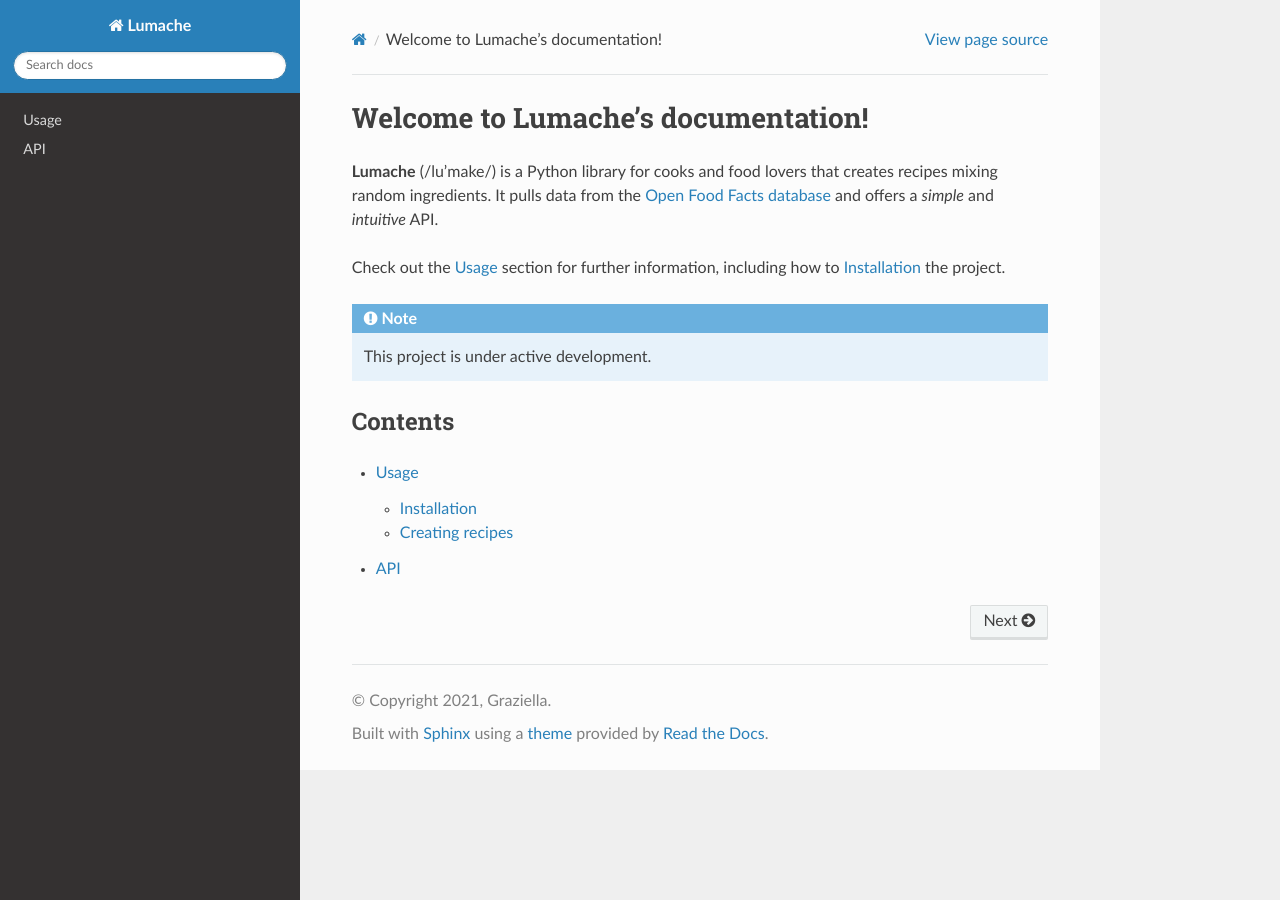
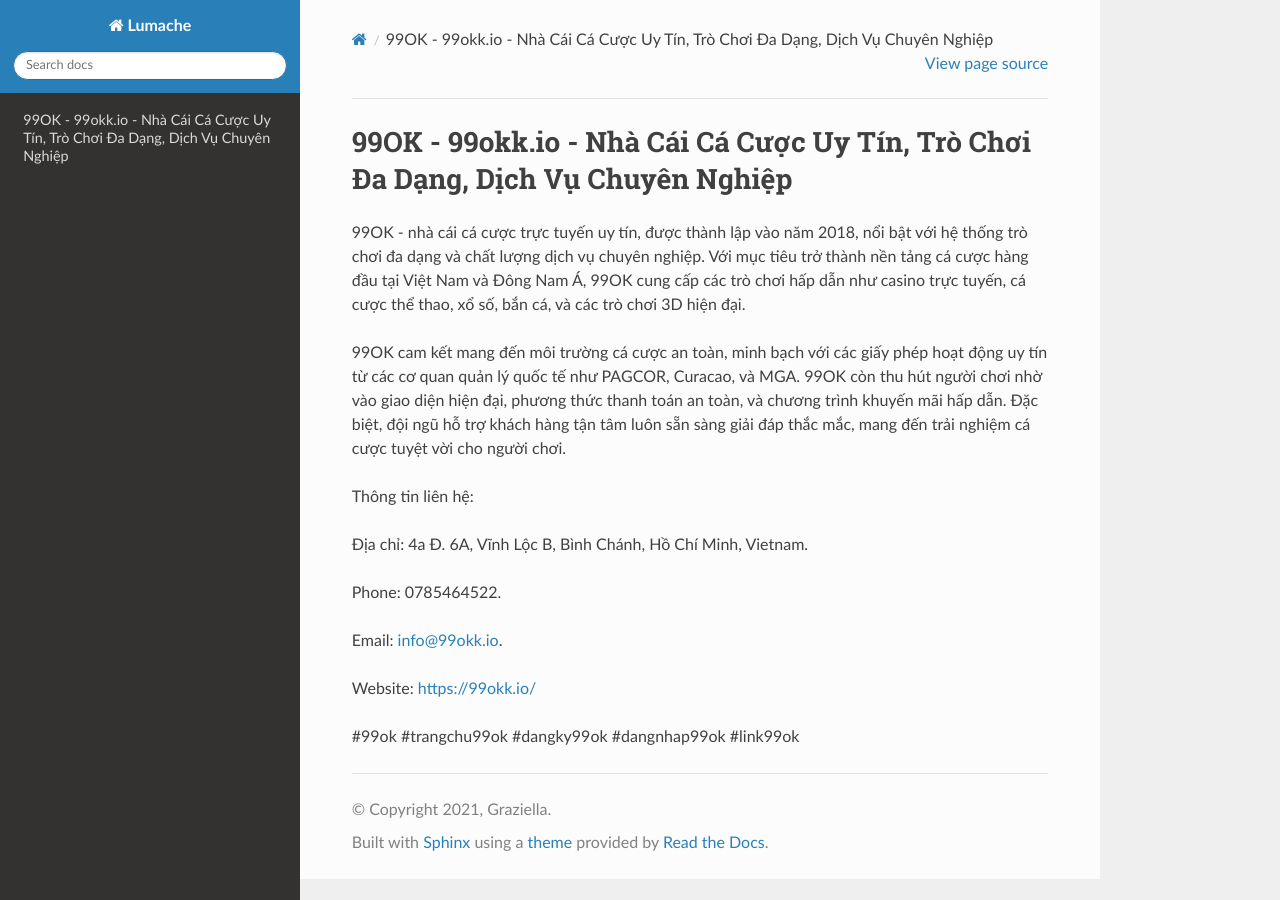
Before and after one commit to p8ebermouc/99okkio, a Sphinx documentation site: the page built from docs/source/index.rst, in a window 1280 px wide. Built offline with Sphinx 7.4.7 and the Read the Docs theme 3.1.0, drawn with Linux system fonts in a browser that asks for light colours.

Commit message:
Update index.rst

```diff
--- a/docs/source/index.rst
+++ b/docs/source/index.rst
@@ -1,22 +1,18 @@
-Welcome to Lumache's documentation!
+99OK - 99okk.io - Nhà Cái Cá Cược Uy Tín, Trò Chơi Đa Dạng, Dịch Vụ Chuyên Nghiệp
 ===================================
 
-**Lumache** (/lu'make/) is a Python library for cooks and food lovers
-that creates recipes mixing random ingredients.
-It pulls data from the `Open Food Facts database <https://world.openfoodfacts.org/>`_
-and offers a *simple* and *intuitive* API.
+99OK - nhà cái cá cược trực tuyến uy tín, được thành lập vào năm 2018, nổi bật với hệ thống trò chơi đa dạng và chất lượng dịch vụ chuyên nghiệp. Với mục tiêu trở thành nền tảng cá cược hàng đầu tại Việt Nam và Đông Nam Á, 99OK cung cấp các trò chơi hấp dẫn như casino trực tuyến, cá cược thể thao, xổ số, bắn cá, và các trò chơi 3D hiện đại.
 
-Check out the :doc:`usage` section for further information, including
-how to :ref:`installation` the project.
+99OK cam kết mang đến môi trường cá cược an toàn, minh bạch với các giấy phép hoạt động uy tín từ các cơ quan quản lý quốc tế như PAGCOR, Curacao, và MGA. 99OK còn thu hút người chơi nhờ vào giao diện hiện đại, phương thức thanh toán an toàn, và chương trình khuyến mãi hấp dẫn. Đặc biệt, đội ngũ hỗ trợ khách hàng tận tâm luôn sẵn sàng giải đáp thắc mắc, mang đến trải nghiệm cá cược tuyệt vời cho người chơi.
 
-.. note::
+Thông tin liên hệ:
 
-   This project is under active development.
+Địa chỉ: 4a Đ. 6A, Vĩnh Lộc B, Bình Chánh, Hồ Chí Minh, Vietnam.
 
-Contents
---------
+Phone: 0785464522.
 
-.. toctree::
+Email: info@99okk.io.
 
-   usage
-   api
+Website: https://99okk.io/
+
+#99ok #trangchu99ok #dangky99ok #dangnhap99ok #link99ok
```
